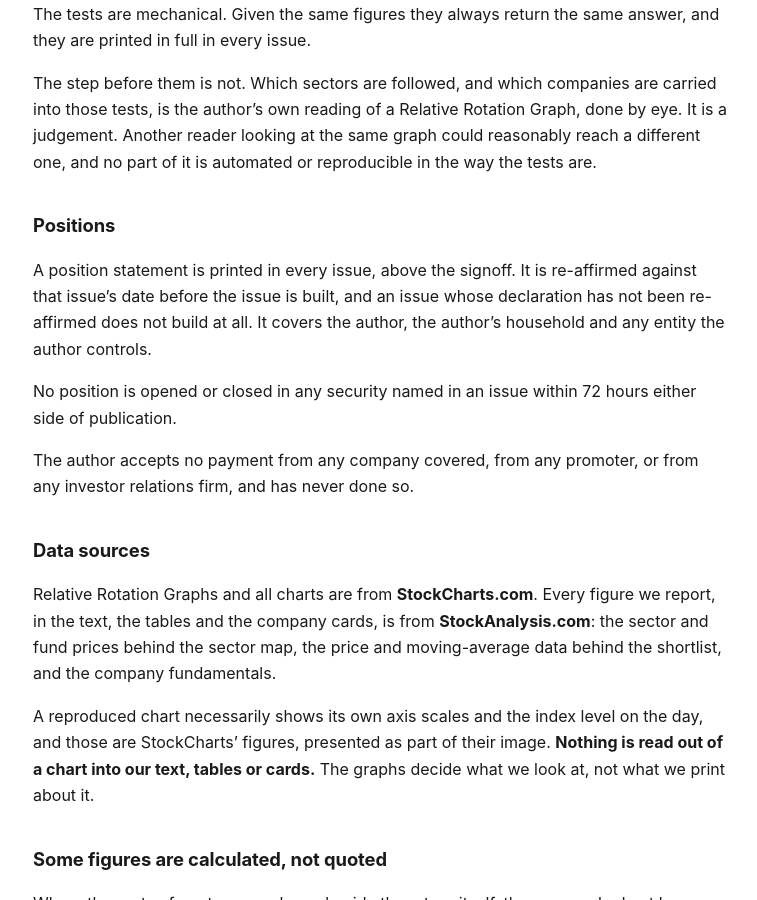
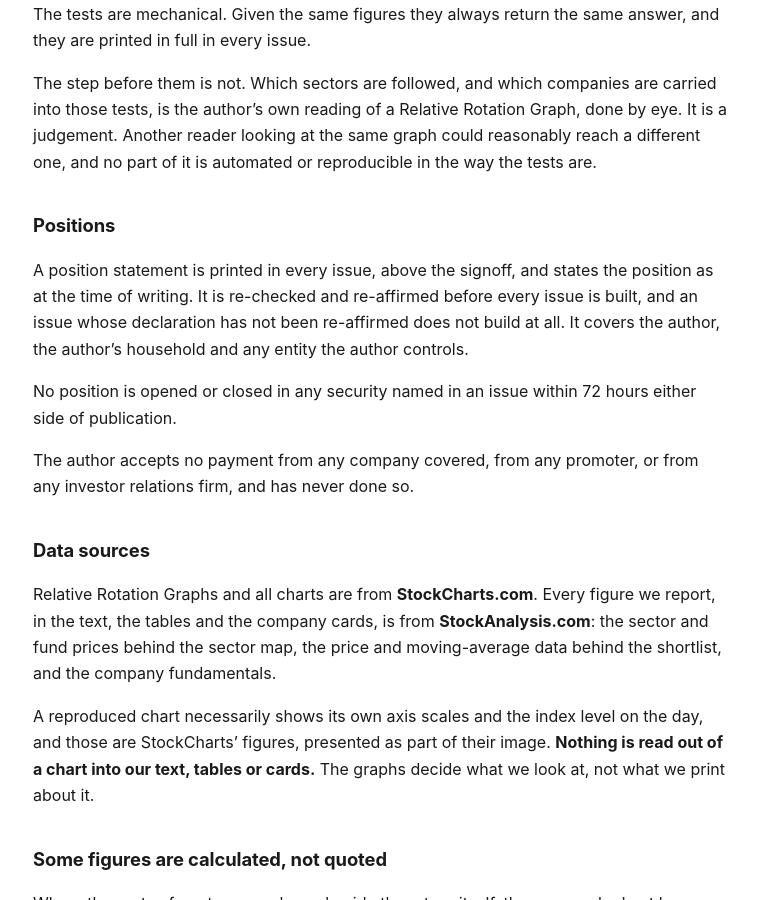
Before and after one commit to themicrocapinvestor/MM-Policies, a Jekyll site: the page built from disclaimer.md, in a window 1280 px wide and 900 px high, scrolled down 931 px. Shown: the whole window, without its empty margins (259-1016 px from the left). Built offline with Jekyll 4.4.1, drawn with Linux system fonts in a browser that asks for light colours.

Commit message:
Positions: state it as at the time of writing, not a date
The issue printed 'as at 2026-08-07', which is the price date of the data export, not the
day the issue goes out. Publishing three days later made the statement three days stale,
over exactly the days the 72-hour blackout is meant to cover.

'At the time of writing' is true whenever it is read. The re-affirmation check before every
build is unchanged and still forces somebody to look.

```diff
--- a/disclaimer.md
+++ b/disclaimer.md
@@ -45,10 +45,10 @@ one, and no part of it is automated or reproducible in the way the tests are.
 
 ## Positions
 
-A position statement is printed in every issue, above the signoff. It is re-affirmed
-against that issue's date before the issue is built, and an issue whose declaration has
-not been re-affirmed does not build at all. It covers the author, the author's household
-and any entity the author controls.
+A position statement is printed in every issue, above the signoff, and states the
+position as at the time of writing. It is re-checked and re-affirmed before every issue is
+built, and an issue whose declaration has not been re-affirmed does not build at all. It
+covers the author, the author's household and any entity the author controls.
 
 No position is opened or closed in any security named in an issue within 72 hours either
 side of publication.
```
